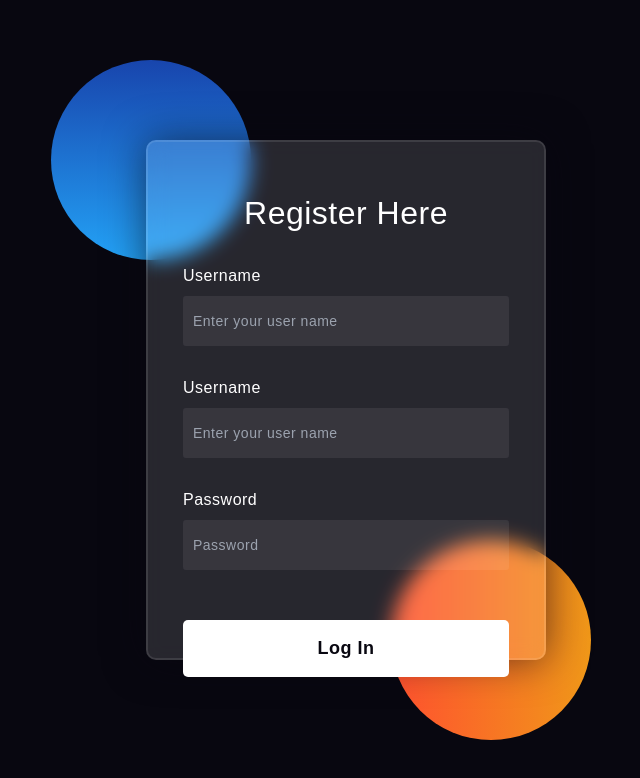
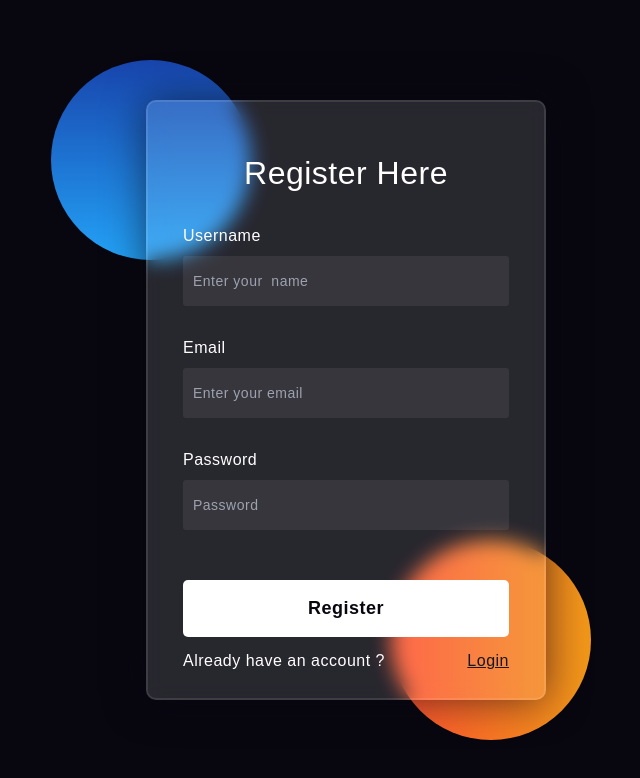
Before and after one commit to Shihab2022/Login_register, a React (Create React App) app: page /register in a window 1280 px wide. Shown: the top 778 px of the page, without its empty margins (294-934 px from the left). Built offline with nearby package versions, Linux system fonts and the light colour scheme.

Commit message:
complete register

```diff
--- a/src/App.js
+++ b/src/App.js
@@ -9,7 +9,7 @@ function App() {
     <div >
   <Routes>
 <Route path='/' element={<Login/>}/>
-<Route oath='/login' element={<Login/>}/>
+<Route path='/login' element={<Login/>}/>
 <Route path='/register' element={<Register/>}/>
   </Routes>
     </div>
--- a/src/pages/Login_local_storage/Register.js
+++ b/src/pages/Login_local_storage/Register.js
@@ -1,16 +1,24 @@
-import React, { useState } from 'react';
+import React from 'react';
+import { Link } from 'react-router-dom';
 
 const Register = () => {
-    const [name, setName] = useState(null);
-    const [pass, setPass] = useState(null);
     const allUser=JSON.parse(localStorage.getItem('userInfo') || '[]')
-    const userInfo = { name: name, pass: pass };
-    const handleLogin = (e) => {
-      e.preventdefault();
+
+    const handleRegister = (e) => {
+        const name=e.target.username.value
+        const email=e.target.email.value
+        const password=e.target.password.value
+        const userInfo = { name: name, pass: password ,email:email };
+        localStorage.setItem('userInfo',JSON.stringify(allUser))
+        allUser.push(userInfo)
+        console.log(name,)
+    //   e.preventdefault();
+    console.log('ok')
+      e.preventDefault();
       // localStorage.setItem("userInfo", userInfo);
     };
-    allUser.push(userInfo)
-  localStorage.setItem('userInfo',JSON.stringify(allUser))
+
+
    console.log(allUser)
     return (
         <>
@@ -18,33 +26,33 @@ const Register = () => {
         <div class="shape"></div>
         <div class="shape"></div>
       </div>
-      <form onSubmit={handleLogin}>
+      <form onSubmit={handleRegister} className='h-[600px]'>
         <h3 className=''>Register Here</h3>
 
         <label for="username">Username</label>
         <input
-          onChange={(e) => setName(e.target.value)}
           type="text"
-          placeholder="Enter your user name"
+          placeholder="Enter your  name"
           id="username"
         />
-        <label for="username">Username</label>
+        <label for="email">Email</label>
         <input
-          onChange={(e) => setName(e.target.value)}
-          type="text"
-          placeholder="Enter your user name"
-          id="username"
+          type="email"
+          placeholder="Enter your email"
+          id="email"
         />
 
         <label for="password">Password</label>
         <input
-          onChange={(e) => setPass(e.target.value)}
           type="password"
           placeholder="Password"
           id="password"
         />
 
-        <button>Log In</button>
+        <button>Register</button>
+        <div className="flex justify-between items-center mt-3">
+            <p>Already have an account  ? </p>
+          <Link to='/login' className="text-zinc-900 underline">Login</Link>  </div>
       </form>
     </>
     );
```
